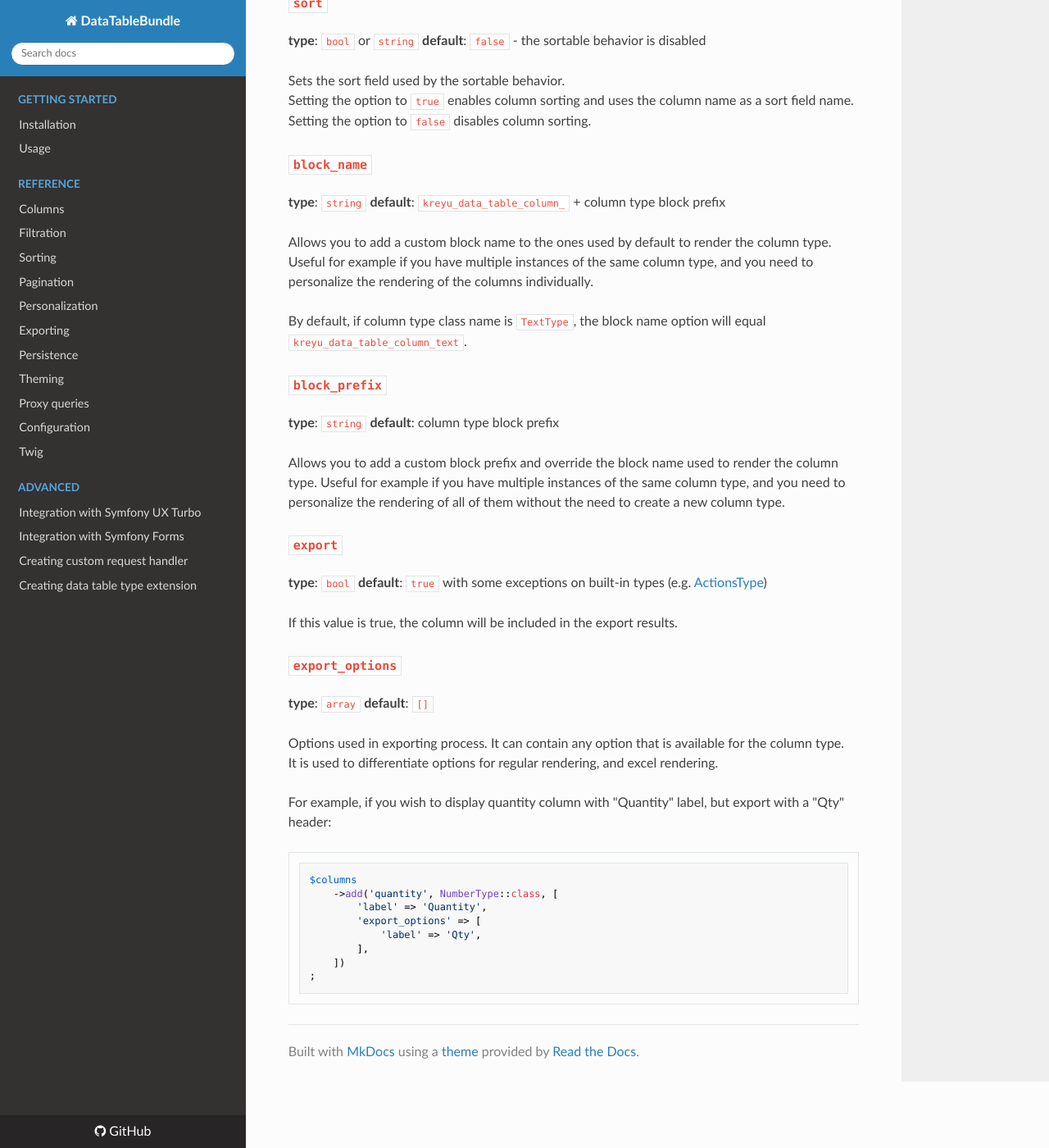
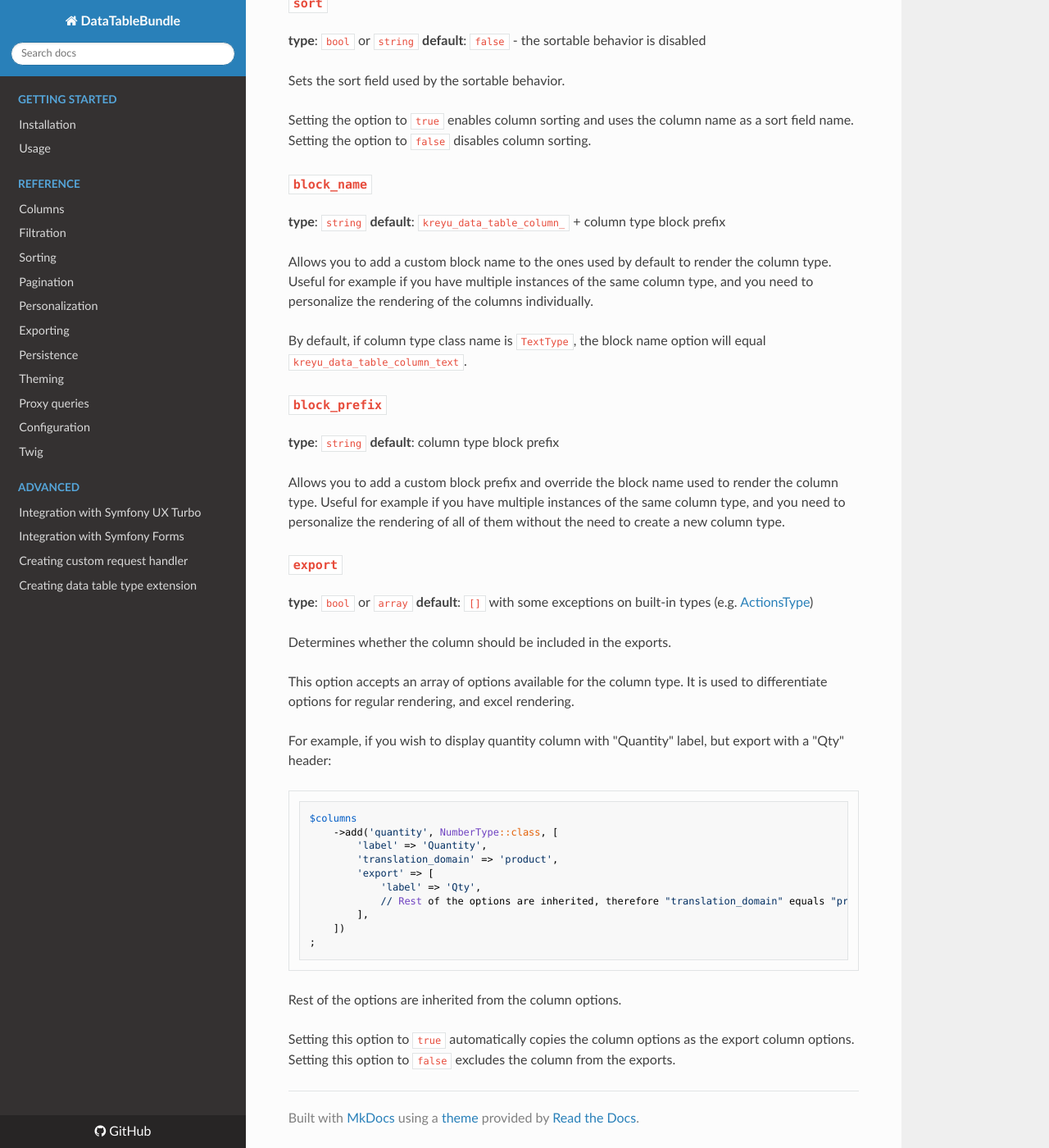
Before and after one commit to Kreyu/data-table-bundle, an MkDocs documentation site: the page built from docs/reference/columns/types/column.md, in a window 1280 px wide and 1400 px high, scrolled down 987 px. Shown: the whole window at 82% size. Built offline with MkDocs 1.6.1, drawn with Linux system fonts in a browser that asks for light colours; nearby versions of some CDN libraries.

Commit message:
[Feature] Better and more intuitive column options

````diff
--- a/docs/reference/columns/types/column.md
+++ b/docs/reference/columns/types/column.md
@@ -35,6 +35,7 @@ Setting the option to `false` disables property accessor (for situations, where
 **type**: `bool` or `string` **default**: `false` - the sortable behavior is disabled
 
 Sets the sort field used by the sortable behavior.
+
 Setting the option to `true` enables column sorting and uses the column name as a sort field name.
 Setting the option to `false` disables column sorting.
 
@@ -56,15 +57,11 @@ Useful for example if you have multiple instances of the same column type, and y
 
 ### `export`
 
-**type**: `bool` **default**: `true` with some exceptions on built-in types (e.g. [ActionsType](actions.md))
+**type**: `bool` or `array` **default**: `[]` with some exceptions on built-in types (e.g. [ActionsType](actions.md))
 
-If this value is true, the column will be included in the export results.
+Determines whether the column should be included in the exports.
 
-### `export_options`
-
-**type**: `array` **default**: `[]`
-
-Options used in exporting process. It can contain any option that is available for the column type.
+This option accepts an array of options available for the column type.
 It is used to differentiate options for regular rendering, and excel rendering.
 
 For example, if you wish to display quantity column with "Quantity" label, but export with a "Qty" header:
@@ -73,9 +70,16 @@ For example, if you wish to display quantity column with "Quantity" label, but e
 $columns
     ->add('quantity', NumberType::class, [
         'label' => 'Quantity',
-        'export_options' => [
+        'translation_domain' => 'product',
+        'export' => [
             'label' => 'Qty',
+            // Rest of the options are inherited, therefore "translation_domain" equals "product", etc.
         ],
     ])
 ;
 ```
+
+Rest of the options are inherited from the column options.
+
+Setting this option to `true` automatically copies the column options as the export column options.
+Setting this option to `false` excludes the column from the exports.
````
Also changed, not shown: 2 other files.
